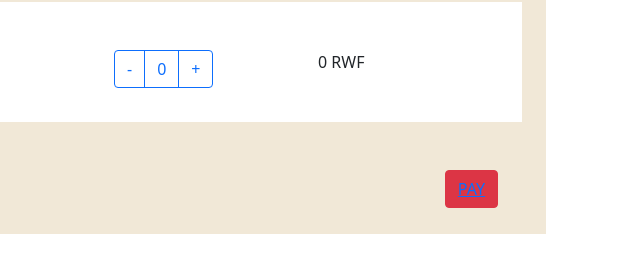
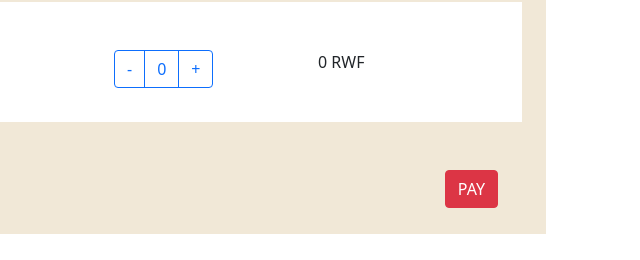
Before and after one commit to omadbekolimov/finder, a plain HTML site: page home/index.html in a window 1280 px wide. Shown: the part 2317-2577 px from the top of the page, 640-1280 px from the left. Drawn offline with nearby package versions, Linux system fonts and the light colour scheme.

Commit message:
tugatdim

```diff
--- a/home/index.html
+++ b/home/index.html
@@ -260,7 +260,7 @@
                             <p>Total 9000 RWF</p>
                         </div>
                         <div class="col text-end">
-                            <button class="btn btn-danger"> <a href="index1.html">PAY</a></button>
+                            <button class="btn btn-danger">PAY <a href="index1.html"></a></button>
                         </div>
                       </div>
                     </div>
```
